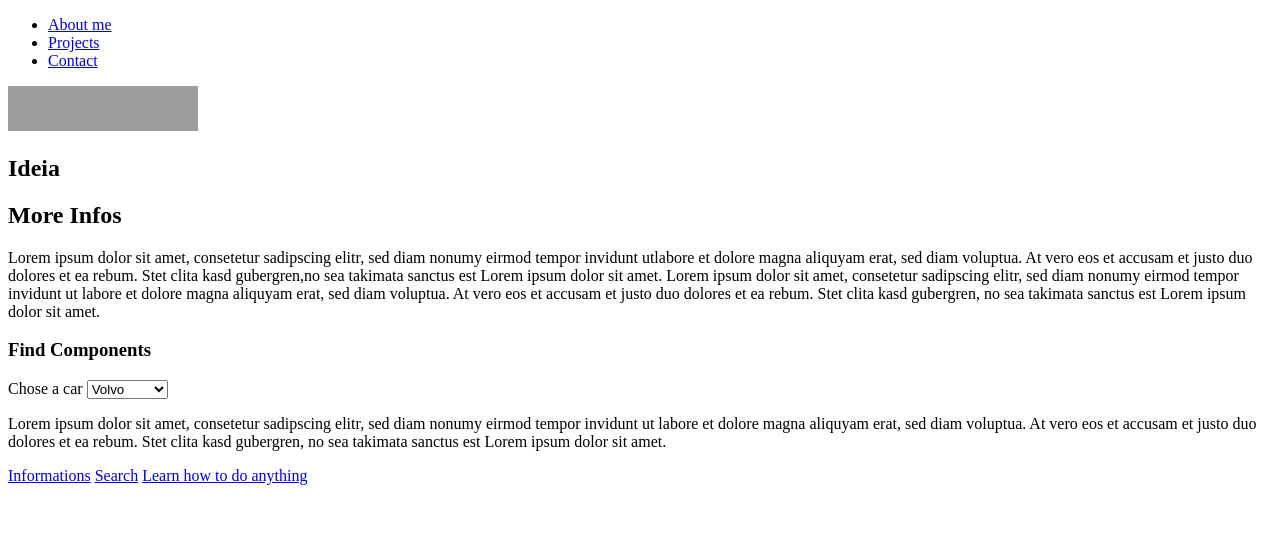
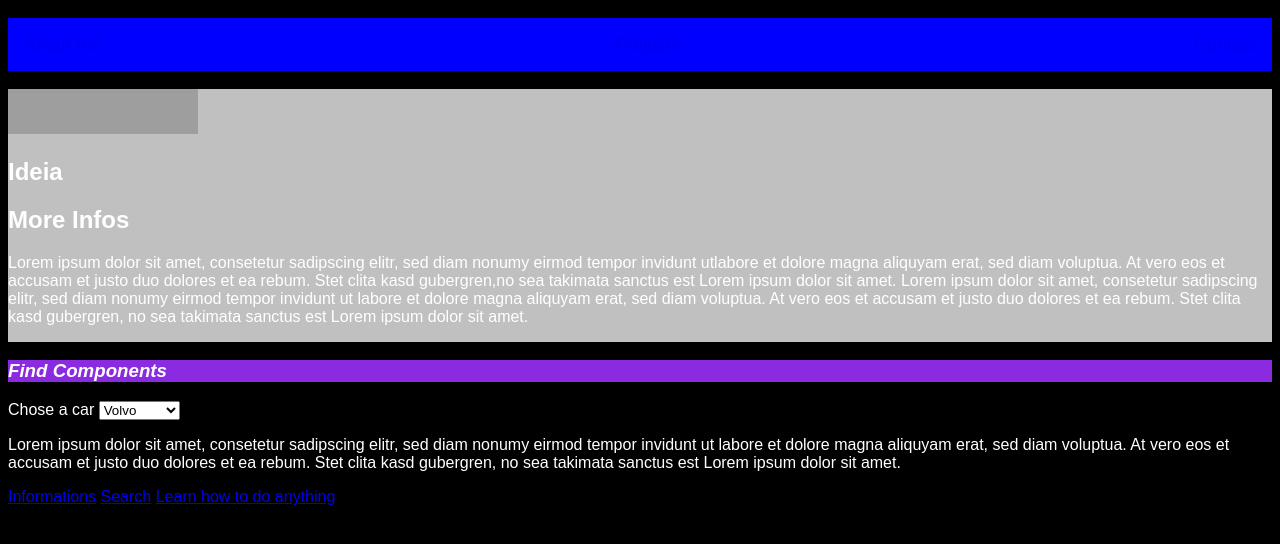
Before and after one commit to claudiogoncalves2020/project-html-2, a plain HTML site: page index.html in a window 1280 px wide. Drawn offline with Linux system fonts and the light colour scheme; grey boxes are pictures that could not be loaded.

Commit message:
insert contact

```diff
--- a/index.html
+++ b/index.html
@@ -7,7 +7,7 @@
     <meta charset="UTF-8">
     <meta name="viewport" content="width=device-width, initial-scale=1.0">
     <title>Claudio Goncalves </title>
-    <link rel="stylesheet" href="style.css">
+    <link rel="stylesheet" href="project.css">
 
 
 </head>
@@ -21,11 +21,12 @@
             </li>
 
             <li>
-                <a href=" #"> Projects</a>
+                <a href="projects.html"> Projects</a>
             </li>
             <li>
-                <a href="#"> Contact</a>
+                <a href="contact.html"> Contact</a>
             </li>
+
 
         </ul>
 
--- /dev/null
+++ b/project.css
@@ -0,0 +1,34 @@
+body {
+  color: white;
+  background-color: black;
+  font-family: Arial, Helvetica, sans-serif;
+}
+
+ul {
+  display: flex;
+  justify-content: space-between;
+  list-style-type: none;
+  align-items: center;
+  padding: 16px;
+}
+nav {
+  background-color: blue;
+  font-size: large;
+  padding: block 3px;
+}
+
+article {
+  display: flex;
+  background-color: silver;
+}
+
+div {
+  background-color: blueviolet;
+  font-style: italic;
+}
+
+p {
+  font-size: medium;
+  border: brown;
+  border-radius: 16px;
+}
```
Also changed, not shown: contact.html (added, +3 -0 lines), projects.html (added, +1 -0 lines).
